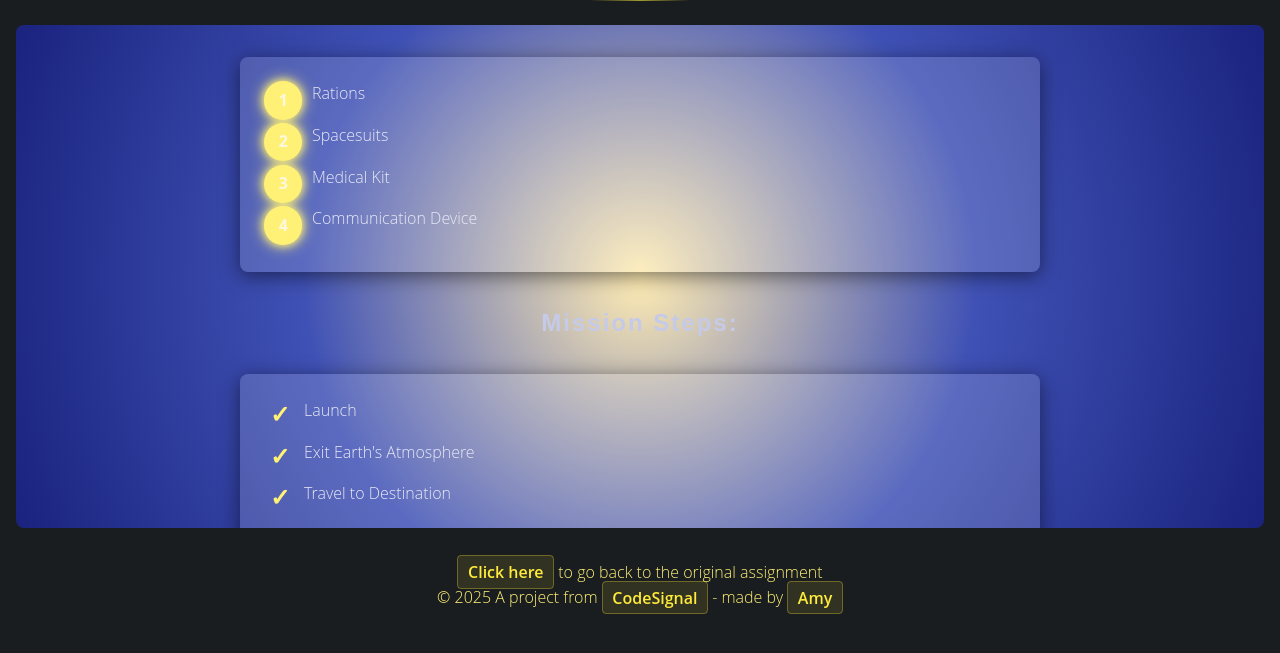
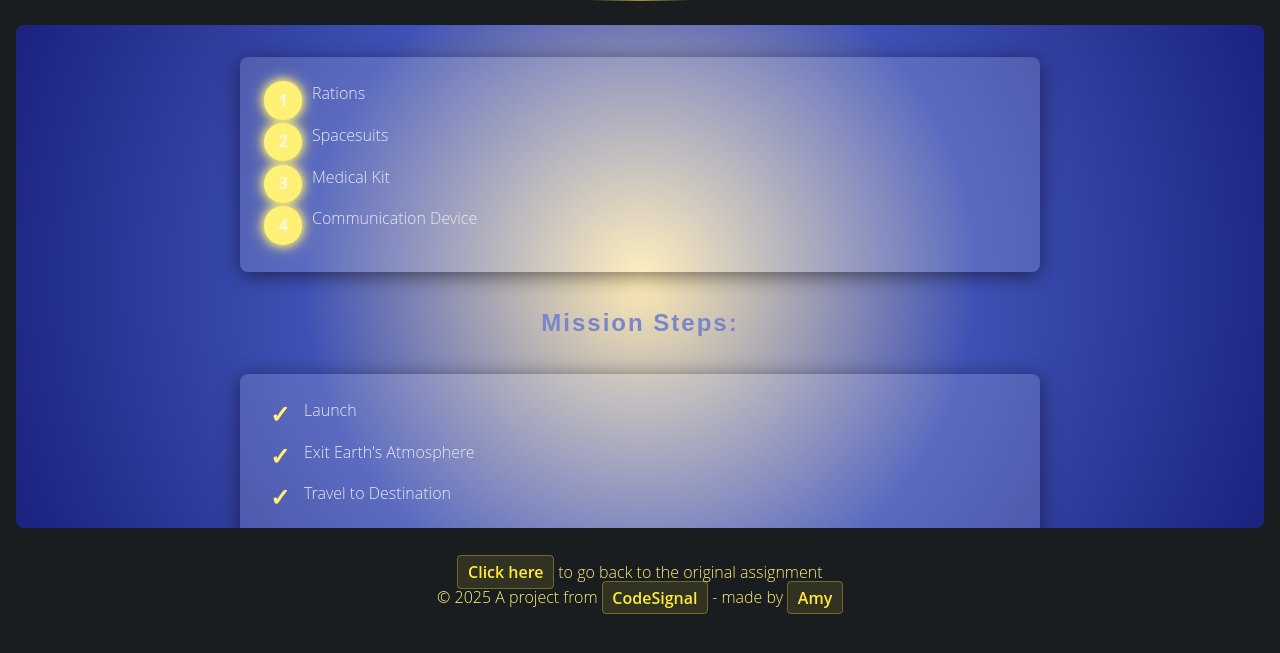
Before and after one commit to PastelPrism/codesignal-comprehensive-introduction-to-front-end-engineering, a plain HTML site: page c1-unit3-space-mission-supplies/extra/index.html in a window 1280 px wide. Shown: the part 141-794 px from the top of the page. Drawn offline with Linux system fonts and the light colour scheme.

Commit message:
the headers are now more visible

```diff
--- a/c1-unit3-space-mission-supplies/extra/styles.css
+++ b/c1-unit3-space-mission-supplies/extra/styles.css
@@ -76,7 +76,7 @@ h2, h3, h4 {
   font-family: var(--heading-font);
   font-weight: 700;
   letter-spacing: var(--heading-letter-spacing);
-  color: #C5CAE9;
+  color: #7986CB;
   margin-bottom: 1rem;
   text-align: center;
 }
```
